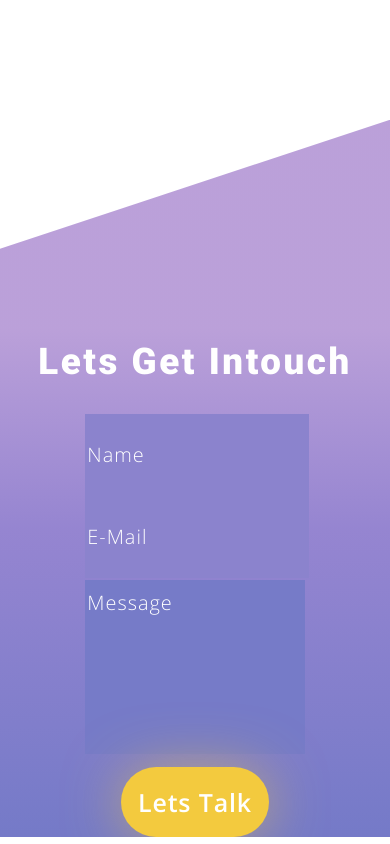
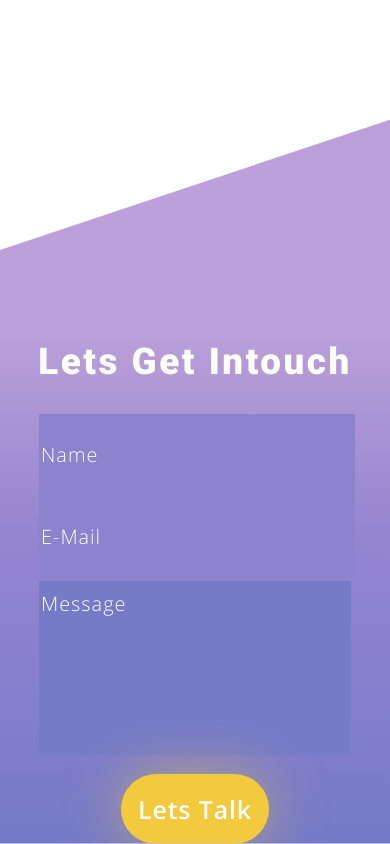
Before and after one commit to arguement/profile, a plain HTML site: page index.html in a window 390 px wide. Shown: the part 3609-4453 px from the top of the page. Drawn offline with nearby package versions, Linux system fonts and the light colour scheme.

Commit message:
extend bottom form

```diff
--- a/main.css
+++ b/main.css
@@ -474,7 +474,7 @@ and (-webkit-min-device-pixel-ratio: 1.5)  {
   .center-flex{
     display: flex;
     justify-content: center;
-    gap: 1%;
+    gap: 2%;
   }
   .wrap-flex{
     flex-wrap: wrap;
@@ -542,3 +542,13 @@ and (-webkit-min-device-pixel-ratio: 1.5)  {
   display: flex;
   justify-content: center;
 }
+
+
+/*handles phones screens*/
+@media only screen and (max-width: 700px) {
+
+  #contact-form {
+    width: 80%;
+  }
+
+}
```
